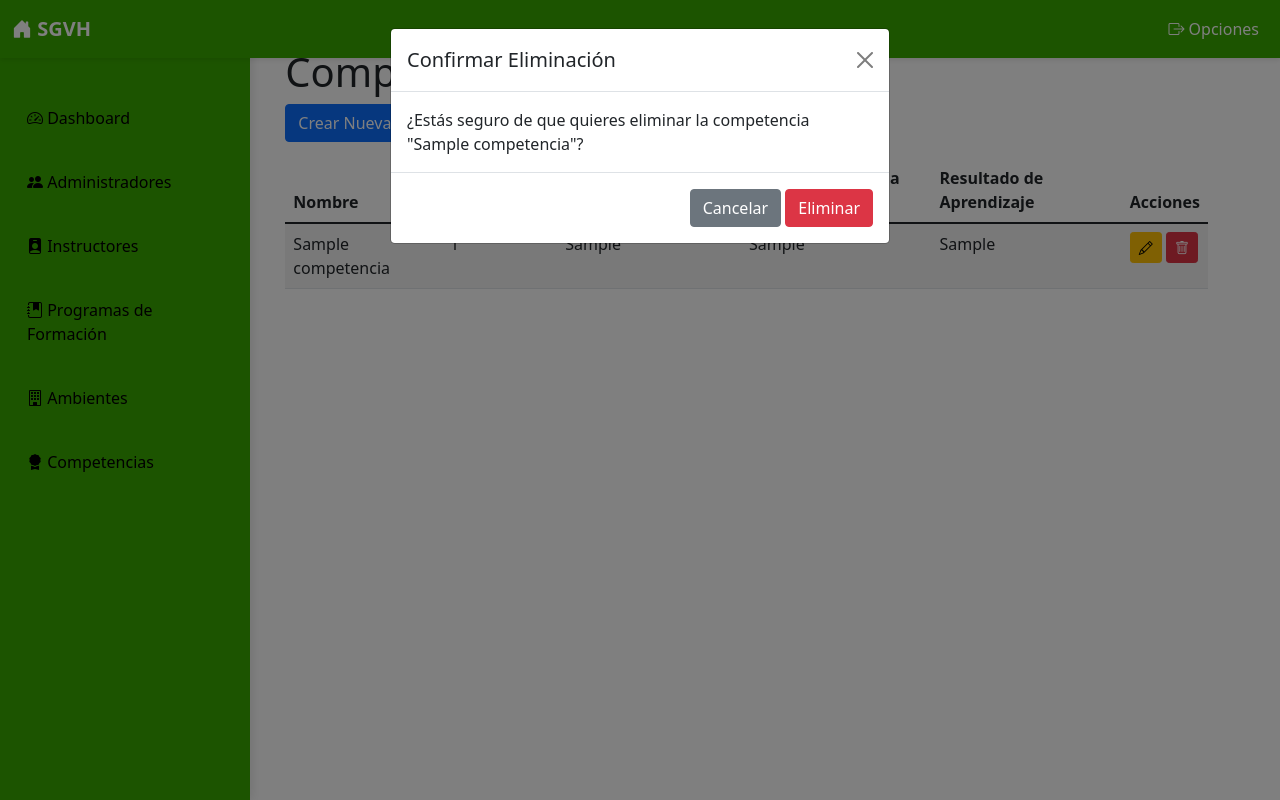
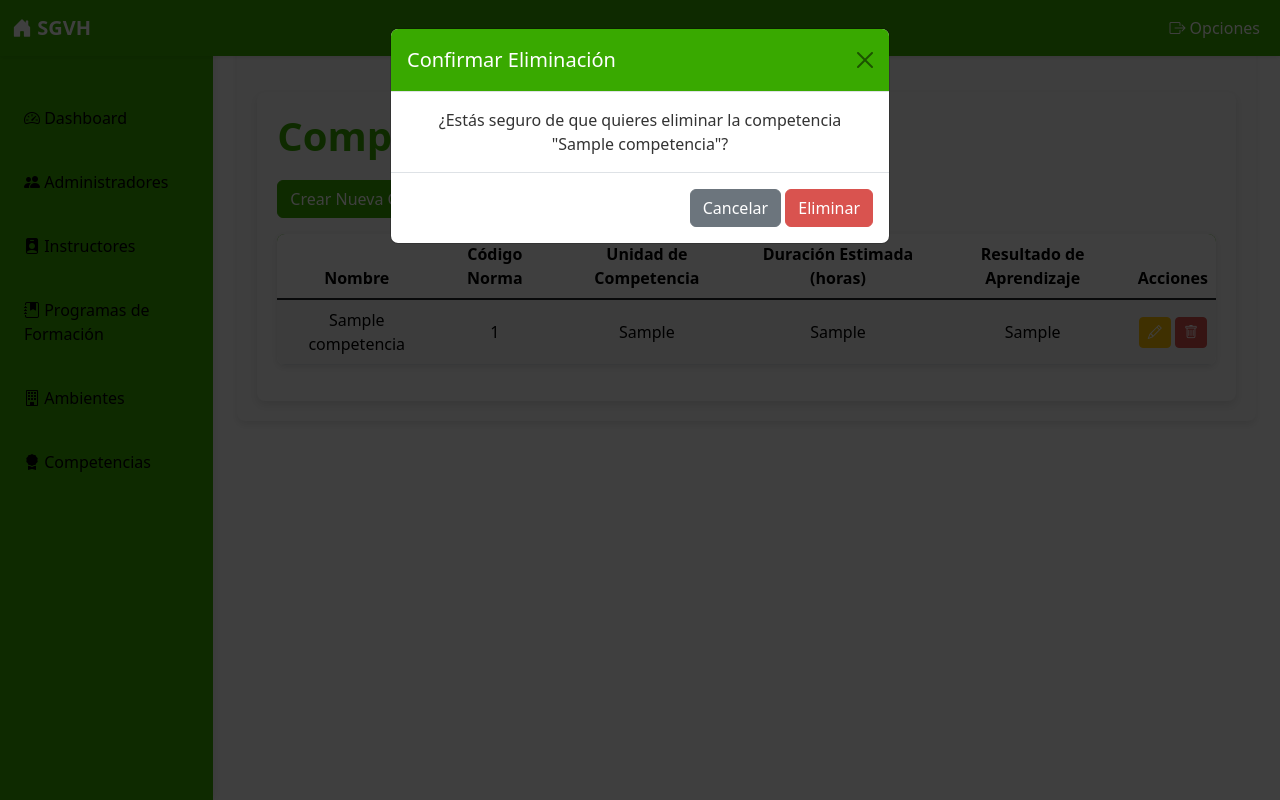
Before and after one commit to Sebxzttian/django_sgvh, a Django app: page /competencias/ in a window 1280 px wide, after a click on "Eliminar". Run offline with Django 5.2, Linux system fonts and the light colour scheme; a user stored in the database is signed in; tables that the repository leaves empty hold one stand-in row (values such as "Sample post"); parts of the project's set-up code (start-up, migrations or seed data) failed here and were passed over.

Commit message:
stilos css

```diff
--- /dev/null
+++ b/sgvh/horarios/static/css/competencia_list.css
@@ -0,0 +1,96 @@
+/* Estilo para el contenedor principal */
+.container {
+    background-color: #f9f9f9;
+    border-radius: 8px;
+    padding: 20px;
+    box-shadow: 0 4px 8px rgba(0, 0, 0, 0.1);
+}
+
+/* Título de la página */
+h1 {
+    color: #39A900; /* Color verde para el título */
+    font-weight: bold;
+    margin-bottom: 20px;
+}
+
+/* Botón de Crear Nuevo Administrador */
+.btn-primary {
+    background-color: #39A900; /* Fondo verde */
+    border-color: #39A900; /* Borde verde */
+    color: white;
+    transition: background-color 0.3s ease;
+}
+
+.btn-primary:hover {
+    background-color: #2e8700; /* Fondo más oscuro al hacer hover */
+    border-color: #2e8700;
+}
+
+/* Tabla de Administradores */
+.table-striped {
+    background-color: white;
+    border-radius: 8px;
+    overflow: hidden;
+    box-shadow: 0 2px 6px rgba(0, 0, 0, 0.1); /* Sombra suave */
+}
+
+.table thead {
+    background-color: #39A900; /* Encabezado verde */
+    color: white;
+}
+
+.table thead th {
+    font-weight: bold;
+    text-align: center;
+}
+
+.table tbody td {
+    text-align: center;
+    vertical-align: middle;
+}
+
+/* Botones de acciones (editar y eliminar) */
+.btn-warning {
+    background-color: #ffc107;
+    border-color: #ffc107;
+    color: white;
+}
+
+.btn-danger {
+    background-color: #d9534f;
+    border-color: #d9534f;
+    color: white;
+}
+
+/* Estilos de hover para botones */
+.btn-warning:hover {
+    background-color: #e0a800;
+    border-color: #d39e00;
+}
+
+.btn-danger:hover {
+    background-color: #c9302c;
+    border-color: #ac2925;
+}
+
+/* Modal de Confirmación de Eliminación */
+.modal-header {
+    background-color: #39A900;
+    color: white;
+}
+
+.modal-footer .btn-danger {
+    background-color: #d9534f;
+    border-color: #d9534f;
+}
+
+.modal-footer .btn-secondary {
+    background-color: #6c757d;
+    border-color: #6c757d;
+}
+
+/* Estilo para el texto dentro del modal */
+.modal-body {
+    font-size: 16px;
+    color: #333;
+}
--- a/sgvh/horarios/templates/horarios/competencia_list.html
+++ b/sgvh/horarios/templates/horarios/competencia_list.html
@@ -1,8 +1,22 @@
 {% extends 'horarios/base.html' %}
+{% load static %}
+{% block content %}
+<!DOCTYPE html>
+<html lang="es">
+<head>
+    <meta charset="UTF-8">
+    <meta name="viewport" content="width=device-width, initial-scale=1.0">
+    <meta http-equiv="X-UA-Compatible" content="ie=edge">
+    <title>Competencias</title>
+    <!-- Enlace a Bootstrap CSS -->
+    <link href="https://cdn.jsdelivr.net/npm/bootstrap@5.3.0-alpha1/dist/css/bootstrap.min.css" rel="stylesheet">
+    <!-- Enlazar el archivo CSS personalizado -->
+    <link type='text/css' href="{% static 'css/competencia_list.css' %}" rel='stylesheet'>
+    <!-- Enlace a iconos de Bootstrap -->
+    <link href="https://cdn.jsdelivr.net/npm/bootstrap-icons/font/bootstrap-icons.css" rel="stylesheet">
+</head>
+<body>
 
-{% block title %}Competencias{% endblock %}
-
-{% block content %}
 <div class="container mt-5">
     <div class="row">
         <div class="col">
@@ -14,7 +28,7 @@
                 <thead>
                     <tr>
                         <th>Nombre</th>
-            <th>Codigo Norma</th>
+                        <th>Código Norma</th>
                         <th>Unidad de Competencia</th>
                         <th>Duración Estimada (horas)</th>
                         <th>Resultado de Aprendizaje</th>
@@ -69,8 +83,6 @@
         </div>
     </div>
 </div>
-{% endblock %}
-
 <!-- Añade los scripts necesarios para el modal de Bootstrap si no están ya incluidos en tu base.html -->
 {% block extra_scripts %}
 <script src="https://cdn.jsdelivr.net/npm/bootstrap@5.3.1/dist/js/bootstrap.bundle.min.js"></script>
@@ -92,4 +104,8 @@
     });
 });
 </script>
-{% endblock %}
+
+</body>
+</html>
+{% endblock extra_scripts %}
+{% endblock content %}
--- a/sgvh/horarios/templates/horarios/instructor_list.html
+++ b/sgvh/horarios/templates/horarios/instructor_list.html
@@ -1,8 +1,6 @@
 {% extends 'horarios/base.html' %}
-
 {% load static %}
 {% block content %}
-
 <!DOCTYPE html>
 <html lang="es">
 <head>
```
Also changed, not shown: sgvh/horarios/static/css/administrador_form.css (added, +72 -0 lines), sgvh/horarios/static/css/ambiente_list.css (added, +96 -0 lines), sgvh/horarios/static/css/programa_formacion_list.css (added, +96 -0 lines), sgvh/horarios/templates/horarios/administrador_form.html (+20 -3 lines), sgvh/horarios/templates/horarios/ambiente_list.html (+26 -6 lines), sgvh/horarios/templates/horarios/programa_formacion_list.html (+24 -4 lines). Lines whose indentation alone changed are shown as unchanged.
